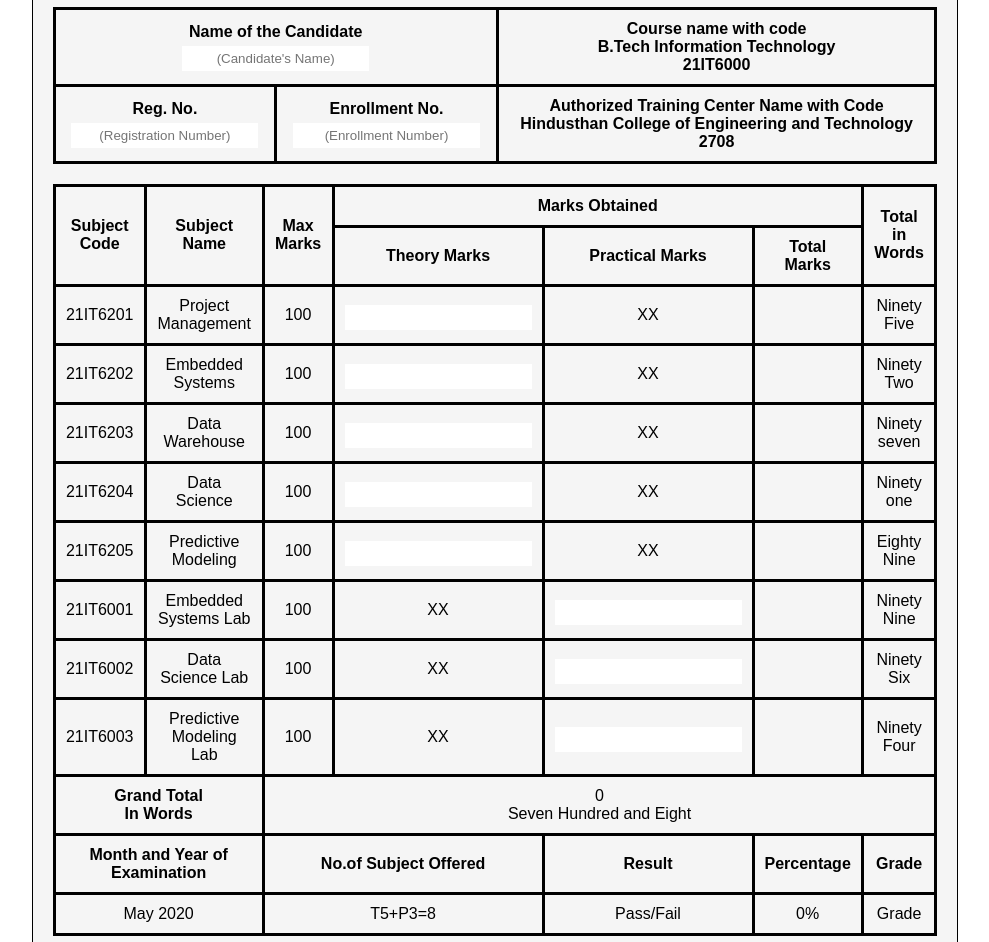
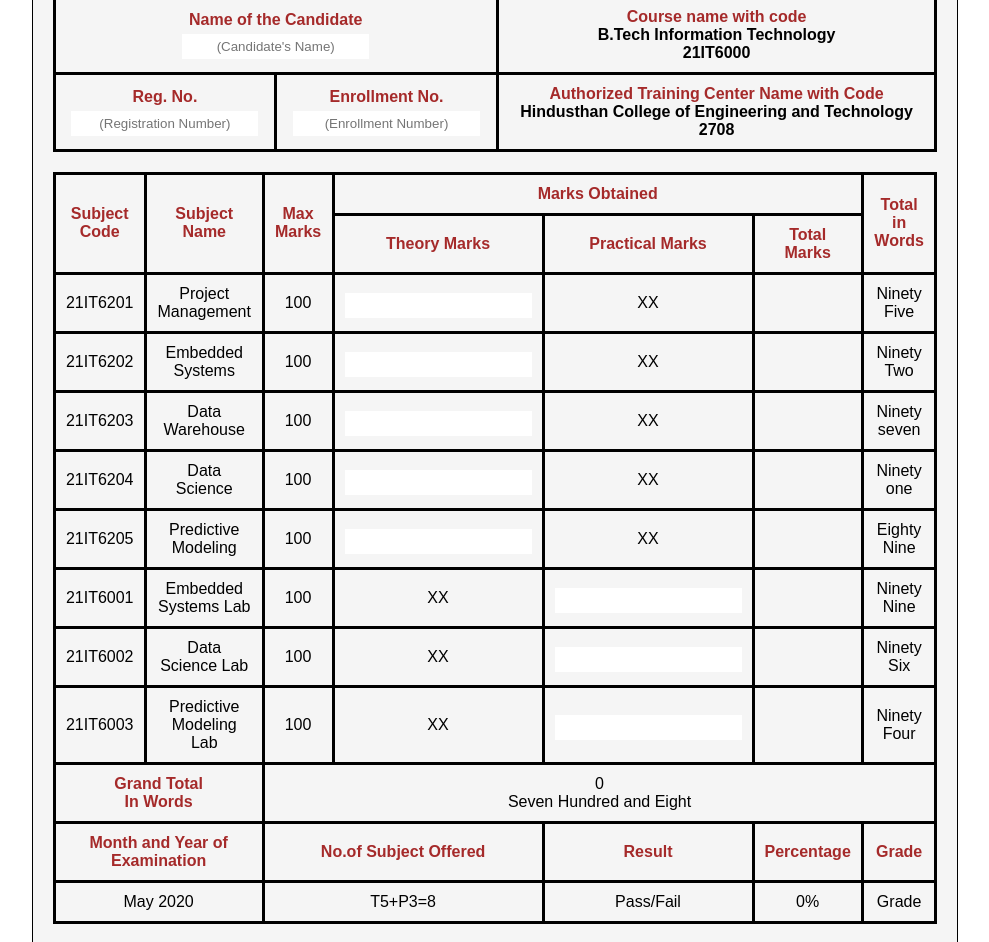
Before and after one commit to MohamedNawfal-7/Mark-Sheet-Using-HTML-CSS-JS, a plain HTML site: page index.html in a window 1280 px wide. Shown: the part 334-1276 px from the top of the page, without its empty margins (145-1134 px from the left). Drawn offline with Linux system fonts and the light colour scheme.

Commit message:
Update index.html

```diff
--- a/index.html
+++ b/index.html
@@ -15,36 +15,36 @@
         </div>
         <div class="content">
             <h1 id="title">Hindusthan College of Engineering and Technology</h1>
+            <p>An Autonomous Institution Recognized by Government of India</p>
             <p>Accredited with NAAC A++ Grade </p>
-            <p>An Autonomous Institution Recognized by Government of India</p>
-            <h1>Annual Statement of Marks</h1>
+            <h2 style="color: brown;">Annual Statement of Marks</h2>
         </div>
         <div class="student-details">
             <table>
                     <tr>
-                        <th colspan="2"><label>Name of the Candidate <br><input type="text" id="studentName" placeholder="(Candidate's Name)"></label></th>
-                        <th><label>Course name with code <br>B.Tech Information Technology<br>21IT6000</label></th>
+                        <th colspan="2"><label style="color: brown;">Name of the Candidate <br><input type="text" id="studentName" placeholder="(Candidate's Name)"></label></th>
+                        <th><label style="color: brown;">Course name with code <br> <span style="color:black;">B.Tech Information Technology <br> 21IT6000</span></label></th>
                     </tr>
                     <tr>
-                        <th><label>Reg. No. <br><input type="text" id="regNo" placeholder="(Registration Number)"></label></th>
-                        <th><label>Enrollment No. <br><input type="text" id="enrollNo" placeholder="(Enrollment Number)"></label></th>
-                        <th colspan="1">Authorized Training Center Name with Code <br>Hindusthan College of Engineering and Technology <br>2708</th>
+                        <th><label style="color: brown;">Reg. No. <br><input type="text" id="regNo" placeholder="(Registration Number)"></label></th>
+                        <th><label style="color: brown;">Enrollment No. <br><input type="text" id="enrollNo" placeholder="(Enrollment Number)"></label></th>
+                        <th colspan="1" style="color: brown;">Authorized Training Center Name with Code <br><span style="font-size: medium; color: black;">Hindusthan College of Engineering and Technology <br> 2708</span></th>
                     </tr>
             </table>
         </div>
         <table>
             <thead>
                 <tr>
-                    <th rowspan="2">Subject Code</th>
-                    <th rowspan="2">Subject Name</th>
-                    <th rowspan="2">Max Marks</th>
-                    <th rowspan="1" colspan="3">Marks Obtained</th>
-                    <th rowspan="2">Total in Words</th>
+                    <th rowspan="2" style="color: brown;">Subject Code</th>
+                    <th rowspan="2" style="color: brown;">Subject Name</th>
+                    <th rowspan="2" style="color: brown;">Max Marks</th>
+                    <th rowspan="1" colspan="3" style="color: brown;">Marks Obtained</th>
+                    <th rowspan="2" style="color: brown;">Total in Words</th>
                 </tr>
                 <tr>
-                    <th>Theory Marks</th>
-                    <th>Practical Marks</th>
-                    <th>Total Marks</th>
+                    <th style="color: brown;">Theory Marks</th>
+                    <th style="color: brown;">Practical Marks</th>
+                    <th style="color: brown;">Total Marks</th>
                 </tr>
             </thead>
             <tbody id="marksTable">
@@ -122,15 +122,15 @@
                 </tr>
             </tbody>
             <tr>
-                <th colspan="2">Grand Total <br>In Words</th>
+                <th colspan="2" style="color: brown;">Grand Total <br>In Words</th>
                 <td colspan="5"><span id="totalMarks">0</span><br><span>Seven Hundred and Eight</span></td>
             </tr>
             <tr>
-            <th colspan="2">Month and Year of Examination</th>
-            <th colspan="2">No.of Subject Offered</th>
-            <th>Result</th>
-            <th>Percentage </th>
-            <th>Grade</th>
+            <th colspan="2" style="color: brown;">Month and Year of Examination</th>
+            <th colspan="2" style="color: brown;">No.of Subject Offered</th>
+            <th style="color: brown;">Result</th>
+            <th style="color: brown;">Percentage </th>
+            <th style="color: brown;">Grade</th>
         </tr>
         <tr>
             <td colspan="2">May 2020</td>
@@ -142,10 +142,10 @@
         </table>
         <h5>(Signature of Deputy <br>Controller of Examination)</h5>
         <div class="footer">
-            <h3>Date : <span><b>(Date of Result)</b></span></h3>
-            <h3>Deputy Controller of Examination</h3>
+            <h3 style="color: brown;">Date : <span style="color: black; font-weight: lighter; font-size: medium;">(Date of Result)</span></h3>
+            <h3 style="color: brown;">Deputy Controller of Examination</h3>
         </div>
-        <h4>Subject marked with &#10033; indicates Exemption</h4>
+        <h4 style="color: brown;">Subject marked with &#10033; indicates Exemption</h4>
         </div>
     </div>
     <script src="./script.js"></script>
```
